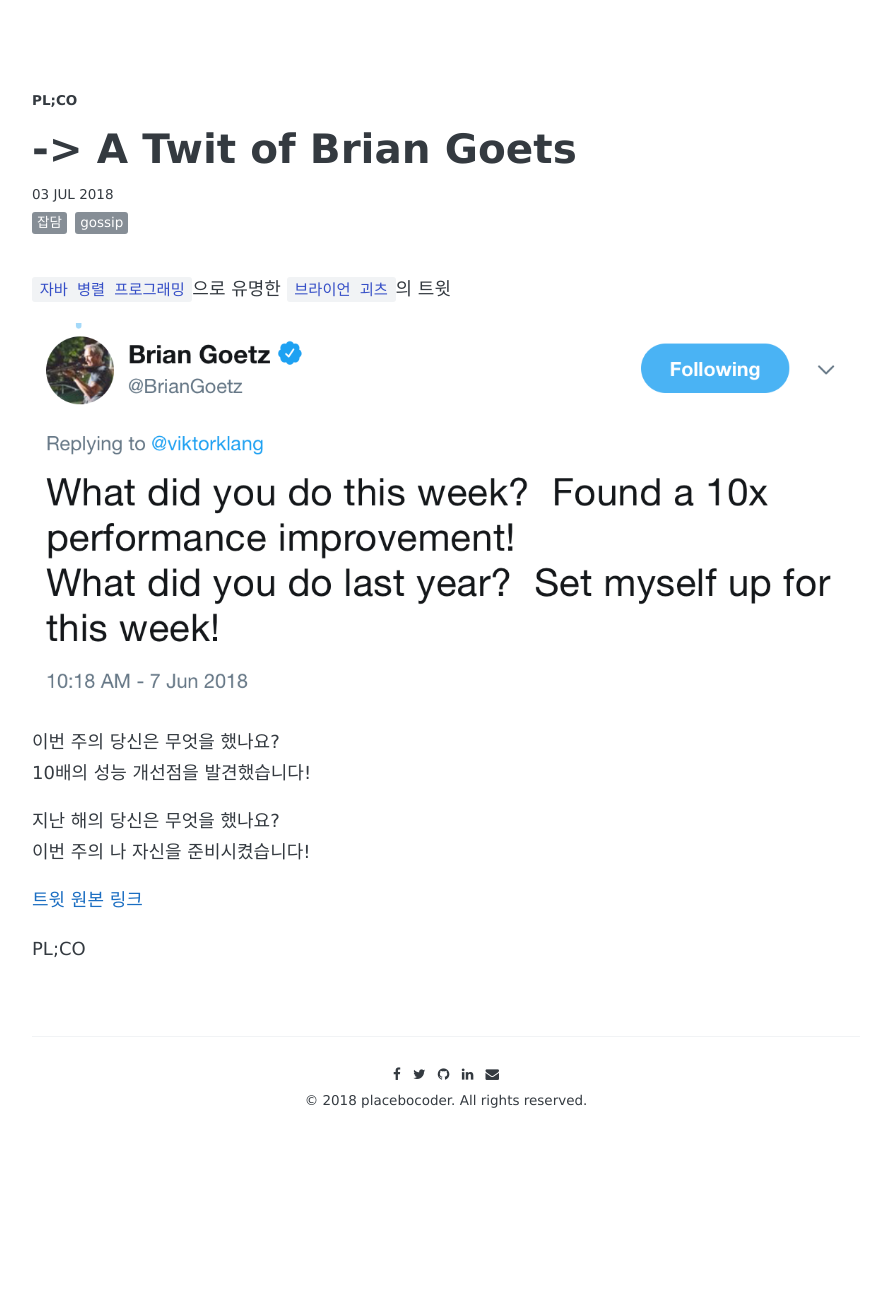
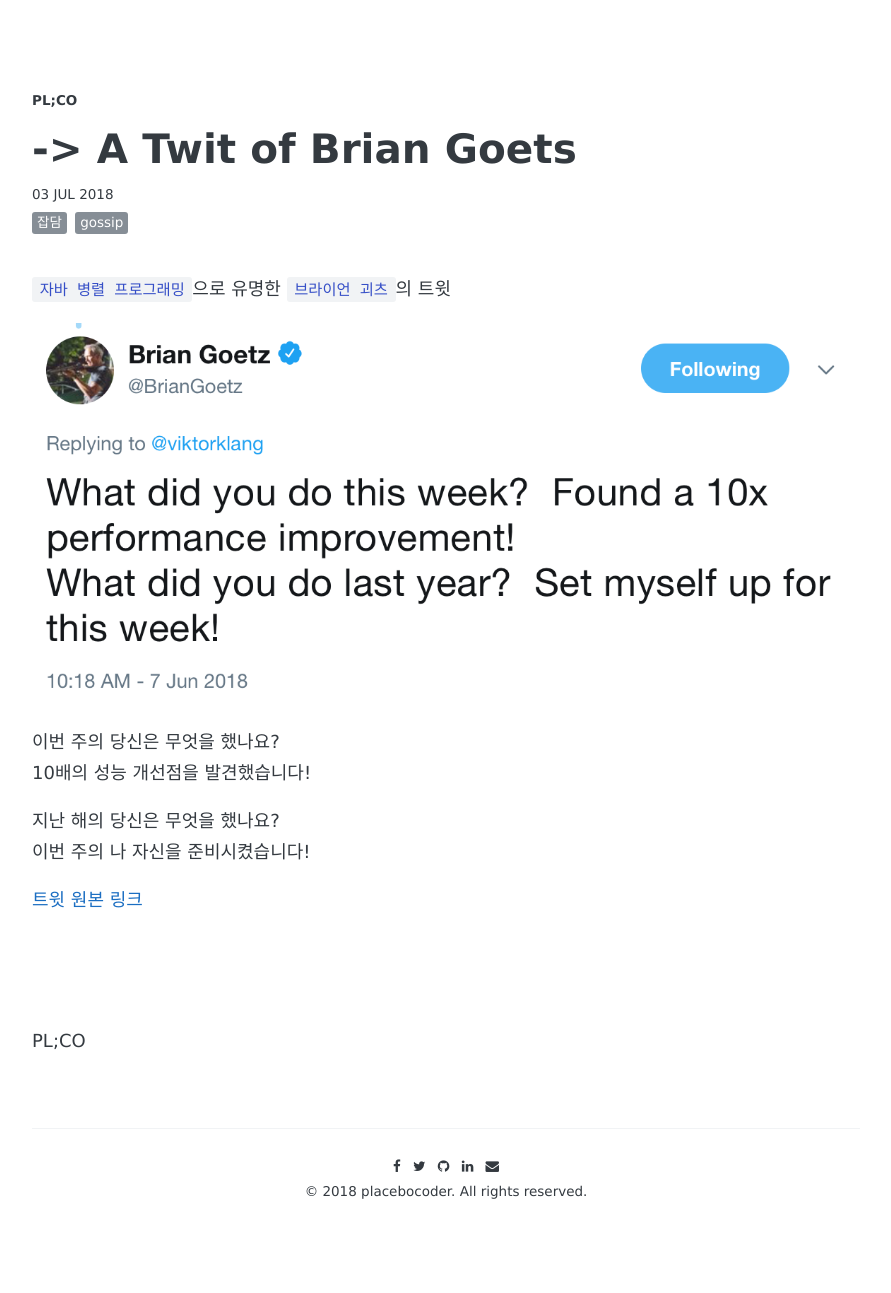
Before and after one commit to placebocoder/placebocoder.github.io, a Jekyll site: the page built from _posts/2018-07-03-briangoets-twit.md, in a window 1280 px wide. Shown: the whole page, without its empty margins (194-1085 px from the left). Built offline with Jekyll 4.4.1, drawn with Linux system fonts in a browser that asks for light colours; some web fonts are replaced; comment, search, counter and statistics services are not loaded; before the commit the page ends 1201 px from its top, so only the background shows below that.

Commit message:
add blank line before name

```diff
--- a/_posts/2018-07-03-briangoets-twit.md
+++ b/_posts/2018-07-03-briangoets-twit.md
@@ -18,7 +18,6 @@ share: true
 이번 주의 나 자신을 준비시켰습니다!
 
 [트윗 원본 링크](https://twitter.com/BrianGoetz/status/1004774585122873344){: target="_blank" }
-<p/>
-<p/>
-<p/>
+
+<br><br><br>
 PL;CO
```
